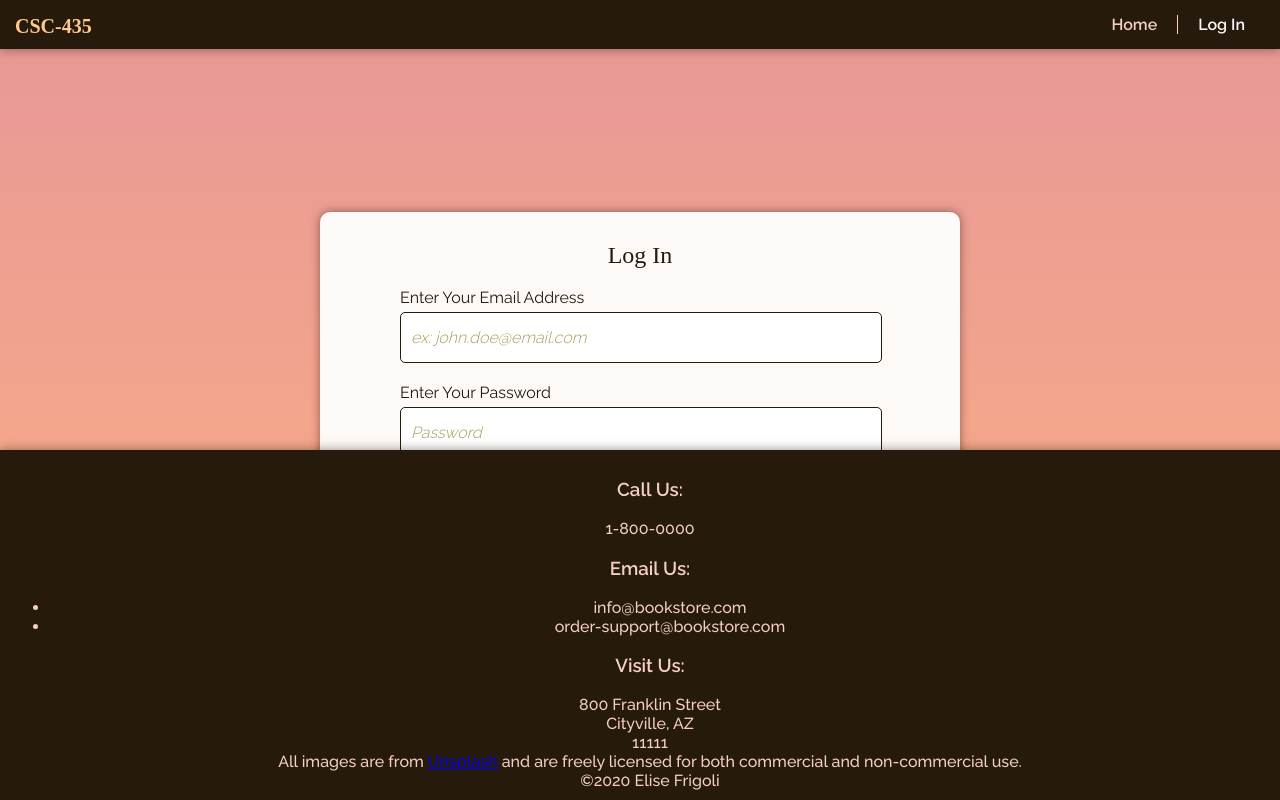
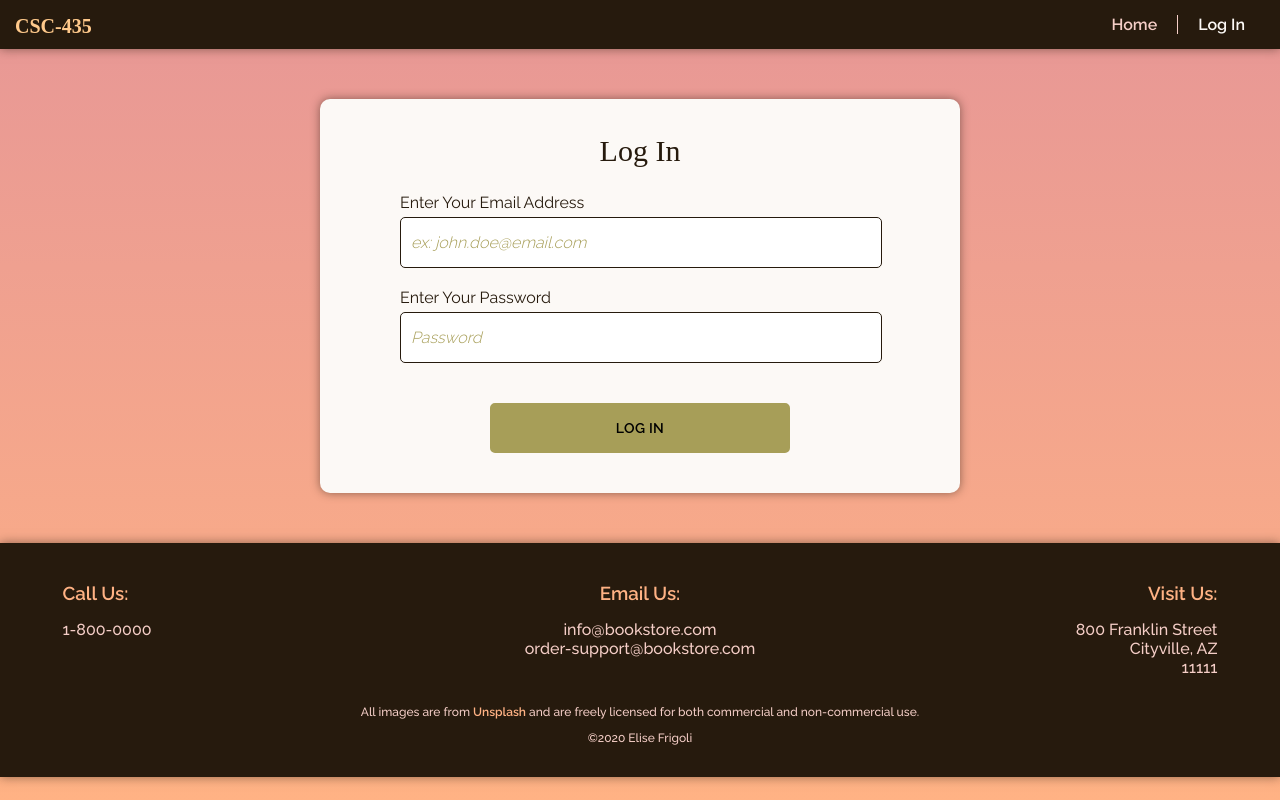
Before and after one commit to efrigoli/CSC435Spring_20, a React (Create React App) app: page /login in a window 1280 px wide. Built offline with nearby package versions, Linux system fonts and the light colour scheme; a web font is replaced by a local one.

Commit message:
Updating styles

```diff
--- a/src/App.css
+++ /dev/null
@@ -1,38 +0,0 @@
-.App {
-  text-align: center;
-}
-
-.App-logo {
-  height: 40vmin;
-  pointer-events: none;
-}
-
-@media (prefers-reduced-motion: no-preference) {
-  .App-logo {
-    animation: App-logo-spin infinite 20s linear;
-  }
-}
-
-.App-header {
-  background-color: #282c34;
-  min-height: 100vh;
-  display: flex;
-  flex-direction: column;
-  align-items: center;
-  justify-content: center;
-  font-size: calc(10px + 2vmin);
-  color: white;
-}
-
-.App-link {
-  color: #61dafb;
-}
-
-@keyframes App-logo-spin {
-  from {
-    transform: rotate(0deg);
-  }
-  to {
-    transform: rotate(360deg);
-  }
-}
--- a/src/index.css
+++ b/src/index.css
@@ -1,7 +1,9 @@
 /* Elise Frigoli
  * CSC 435 - Advanced Web App Development
  * Created: 03/21/20
- * Last Modified: 03/22/20 - Added Comments */
+ * Last Modified: 03/22/20 - Added Comments
+ *                         - Added homepage styling
+ */
 
 /* Typography */
 @import url('https://fonts.googleapis.com/css?family=Lustria|Raleway:300,400,500,600&display=swap');
@@ -12,7 +14,7 @@ body {
   font-weight: 300;
   color: #FCF9F6;
   width: 100vw;
-  height: 100vh;
+  min-height: 100vh;
   overflow-y: scroll;
   -webkit-font-smoothing: antialiased;
   -moz-osx-font-smoothing: grayscale;
@@ -31,11 +33,48 @@ h1, h2 {
   color: #261a0d;
 }
 
+h2 {
+  font-size: 30px;
+}
+
+a.buttonLink {
+  color: #f5cec7;
+  background-color: #a79e58;
+  padding: 15px 65px;
+  border-radius: 5px;
+  border: 2px solid #a79e58;
+  transition: all 0.3s ease;
+  width: 50%;
+  font-size: 16px;
+  font-family: Raleway;
+  font-weight: 600;
+  text-transform: uppercase;
+  letter-spacing: 0.3px;
+  margin-top: 20px;
+  text-decoration: none;
+}
+
+a.buttonLink:hover, a.buttonLink:active, a.buttonLink:focus {
+  background-color: #FFC98B;
+  cursor: pointer;
+  color: #261a0d;
+}
+
 /* Structure */
 .container {
   width: 100%;
   max-width: 1170px;
   margin: 0 auto;
+}
+
+.fullWidthContainer {
+  width: 100%;
+}
+
+.heroContainer {
+  max-height: 275px;
+  overflow: hidden;
+  position: relative;
 }
 
 /* Header */
@@ -74,40 +113,170 @@ header h3 {
   float: left;
 }
 
+/* Hero Section */
+.heroImg {
+  max-width: 200%;
+  position: relative;
+  top: 50%;
+  left: 50%;
+  transform: translate(-50%, -50%);
+}
+
+.heroTitle {
+  position: absolute;
+  z-index: 100;
+  bottom: 20%;
+  color: #FCF9F6;
+  font-size: 46px;
+  padding: 0px 30px;
+  text-shadow: 0px 0px 10px #000;
+}
+
 /* Footer */
 footer {
-  position: absolute;
-  bottom: 0px;
-  width: 100%;
-  padding: 10px;
+  width: calc(100% - 20px);
+  padding: 20px 10px;
   background-color: #261a0d;
   color: #f5cec7;
   text-align: center;
   font-weight: 500;
   box-shadow: 0px 0px 10px 0px rgba(38, 26, 13, 0.5);
+  display: flex;
+  flex-direction: column;
+  align-items: center;
 }
 
-footer p {
-  margin: 0px;
+.contactInfo {
+  width: 80%;
+  text-align: left;
+}
+
+.contactInfo h3 {
+  margin-bottom:0px;
+  color: #FFb284;
+}
+
+.contactInfo ul {
+  padding-left: 0px;
+  list-style: none;
+}
+
+.copyrightInfo {
+  width: 80%;
+  text-align: left;
+}
+
+.copyrightInfo p {
+  font-size:12px;
+}
+
+footer a {
+  font-weight: 600;
+  color: #FFb284;
+  text-decoration: none;
+  transition: all 0.3s ease;
+}
+
+footer a:active, footer a:focus, footer a:hover {
+  color: #f5cec7;
 }
 
 /* Homepage */
 .homePage {
   width: 100%;
   text-align: center;
+  padding: 30px 0px;
 }
+
+.homeItemContainer h2 {
+  margin-bottom: 40px;
+  text-transform: capitalize;
+}
+
+.homeItemRow {
+  display: flex;
+  flex-direction: column;
+  align-items: center;
+}
+
+.homeItemCard {
+  width: 80%;
+  margin-bottom: 40px;
+  border-radius: 10px;
+  box-shadow: 0px 0px 10px rgba(0,0,0,0.5);
+  overflow: hidden;
+  background-color: #FCF9F6;
+}
+
+.homeItemCard h3 {
+  color: #261a0d;
+  padding: 0px 10px;
+}
+
+.homeItemCard h4 {
+  color: #a79e58;
+}
+
+.homeItemCard img {
+  max-width: 100%;
+}
+
+button.switchButton {
+  background-color: #a79e58;
+  padding: 15px 15px;
+  border-radius: 5px;
+  border: 2px solid #a79e58;
+  transition: all 0.3s ease;
+  font-size: 14px;
+  font-family: Raleway;
+  font-weight: 600;
+  text-transform: uppercase;
+  letter-spacing: 0.3px;
+  margin: 10px 20px;
+  width: calc(100% - 40px);
+}
+
+button.switchButton:active, button.switchButton:hover, button.switchButton:focus {
+  background-color: #FFC98B;
+  cursor: pointer;
+  color: #261a0d;
+  outline: #ffb284;
+  outline-style: auto;
+  outline-width: 5px;
+}
+
+.loginPanel {
+  background-image: url(/static/media/library.20f54136.jpg);
+  background-size: cover;
+  padding: 30px;
+  min-height: 300px;
+  position: relative;
+}
+
+.loginPanel > .container {
+  position: absolute;
+  top: calc(50% - 25px);
+  left: 50%;
+  transform: translate(-50%, -50%);
+  text-align: center;
+}
+
+.loginPanel > .container h2 {
+  color: #FCF9F6;
+  font-size: 46px;
+  text-shadow: 0px 0px 10px #000;
+}
+
 
 /* Login Page */
 .loginPage {
   width: 100%;
   text-align: center;
-  position: absolute;
-  top: 50px;
-  bottom: 50px;
   right: 0;
   left: 0;
   display: flex;
   align-items: center;
+  padding: 50px 0px;
 }
 
 .loginForm {
@@ -185,3 +354,58 @@ footer p {
     outline-style: auto;
     outline-width: 5px;
 }
+
+
+@media only screen and (min-width: 769px) {
+  .heroContainer {
+    max-height: 300px;
+  }
+  .heroImg {
+    max-width: 150%;
+  }
+  .heroTitle {
+    bottom: 30%;
+  }
+  .homeItemRow {
+    flex-direction: row;
+    flex-wrap: wrap;
+    justify-content: space-between;
+    align-items: stretch;
+    padding: 0px 30px;
+  }
+  .homeItemCard {
+    width: 30%;
+  }
+  .homeItemCardImgContainer {
+    width: 100%;
+    position: relative;
+    max-height: 250px;
+    overflow: hidden;
+  }
+  footer {
+    flex-direction: row;
+    flex-wrap: wrap;
+    align-items: flex-start;
+    justify-content: space-around;
+  }
+  .contactInfo {
+    width: 25%;
+  }
+  .contactInfo:nth-of-type(2) {
+    text-align: center;
+  }
+  .contactInfo:nth-of-type(3) {
+    text-align: right;
+  }
+  .copyrightInfo {
+    width: 100%;
+    text-align: center;
+  }
+  button.switchButton {
+    margin: 20px;
+    width: auto;
+  }
+  .loginPanel > .container {
+    top: calc(50% - 10px);
+  }
+}
```
Also changed, not shown: src/logo.svg (deleted).
